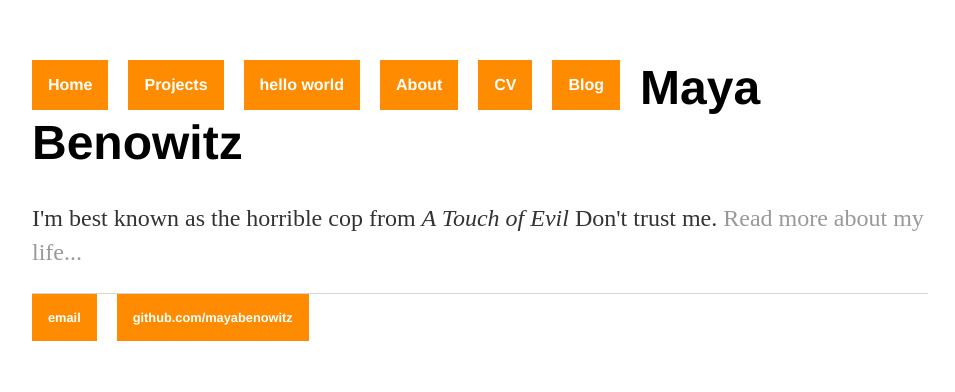
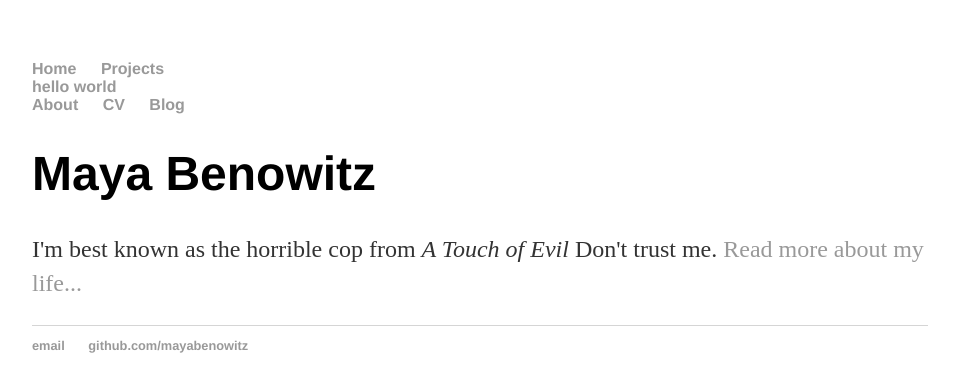
Before and after one commit to mayabenowitz/mayabenowitz.github.io, a Jekyll site: the page built from index.html, in a window 1280 px wide. Shown: the top 392 px of the page, without its empty margins (160-1115 px from the left). Built offline with Jekyll 4.4.1, drawn with Linux system fonts in a browser that asks for light colours.

Commit message:
Update main.css

```diff
--- a/css/main.css
+++ b/css/main.css
@@ -19,48 +19,6 @@ a {
 a:hover {
     text-decoration: underline;
 }
-nav {
-    font-family: monospace;
-}
-
-ul {
-  background: darkorange;
-    list-style: none;
-    margin: 0;
-    padding-left: 0;
-}
-
-li {
-    color: #fff;
-  background: darkorange;
-    display: block;
-    float: left;
-    padding: 1rem;
-    position: relative;
-    text-decoration: none;
-  transition-duration: 0.5s;
-}
-
-li a {
-  color: #fff;
-}
-
-li:hover {
-    background: red;
-    cursor: pointer;
-}
-
-ul li ul {
-    background: orange;
-    visibility: hidden;
-  opacity: 0;
-  min-width: 5rem;
-    position: absolute;
-  transition: all 0.5s ease;
-  margin-top: 1rem;
-    left: 0;
-  display: none;
-}
 
 ul li:hover > ul,
 ul li ul:hover {
@@ -73,7 +31,6 @@ ul li ul li {
     clear: both;
   width: 100%;
 }
-
 
 h1 {
     font-size: 3em;
```
